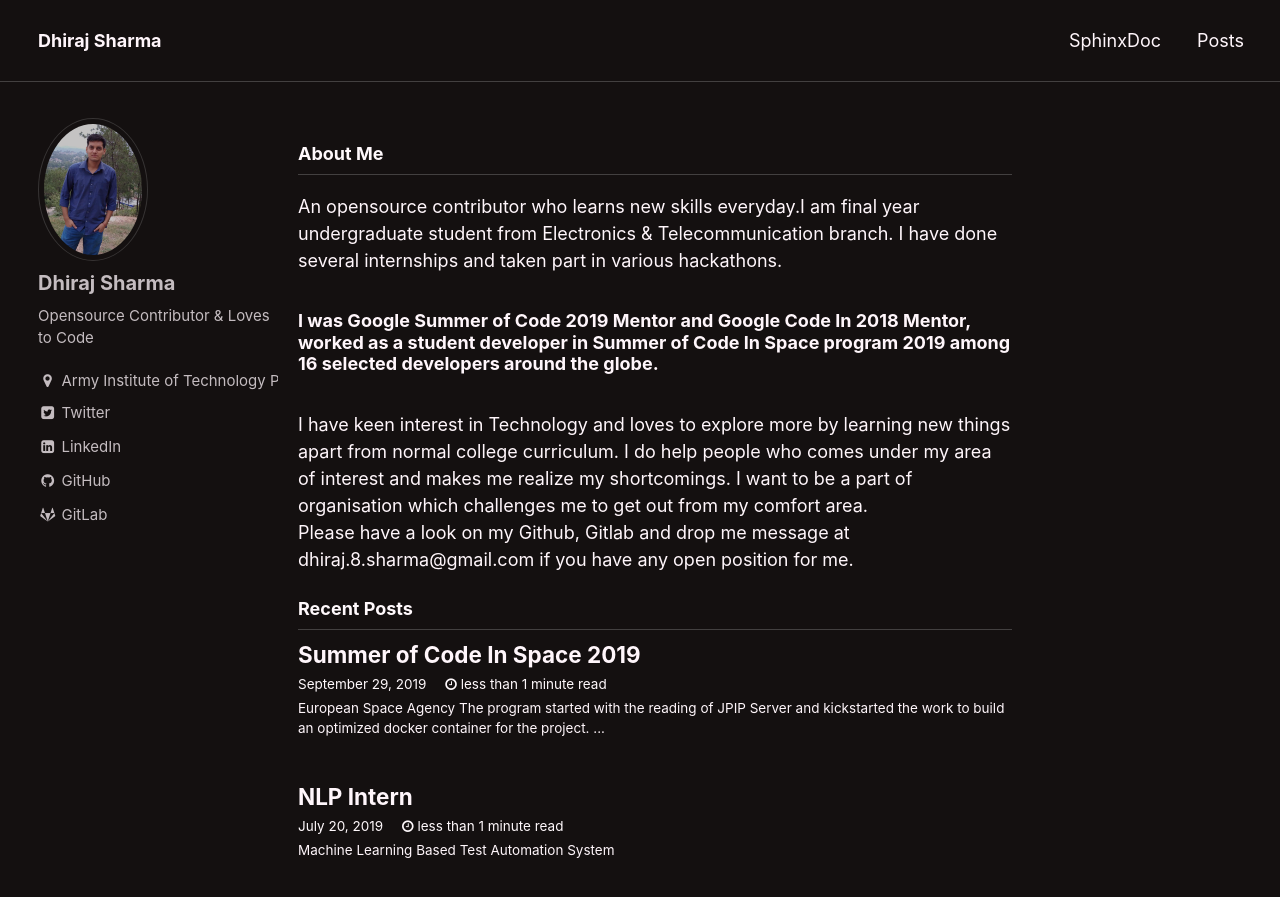
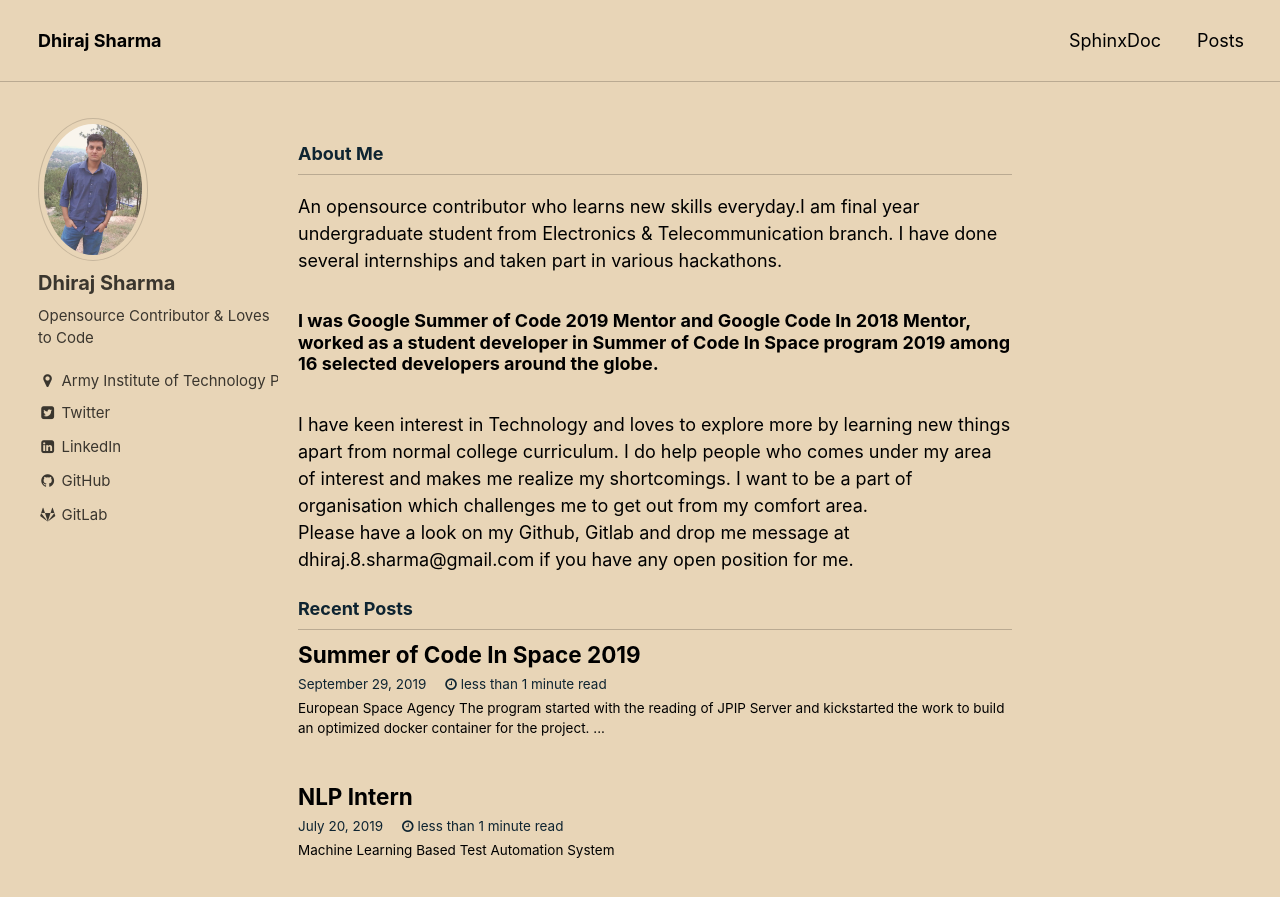
Before and after one commit to Dhiraj240/dhiraj240.github.io, a Jekyll site: the page built from index.html, in a window 1280 px wide and 900 px high. Shown: the top 897 px of the window. Built offline with Jekyll 4.4.1, drawn with Linux system fonts in a browser that asks for light colours; the list of posts is cut into pages by our own code.

Commit message:
Update _config.yml

```diff
--- a/_config.yml
+++ b/_config.yml
@@ -5,7 +5,7 @@
 # For technical reasons, this file is *NOT* reloaded automatically when you use
 # `jekyll serve`. If you change this file, please restart the server process.
 
-minimal_mistakes_skin    : "neon" # "air", "aqua", "contrast", "dark", "dirt", "neon", "mint", "plum", "sunrise"
+minimal_mistakes_skin    : "sunrise" # "air", "aqua", "contrast", "dark", "dirt", "neon", "mint", "plum", "sunrise"
 
 # Site Settings
 locale                   : "en"
@@ -86,7 +86,7 @@
   name             : "Dhiraj Sharma"
   avatar           : "/assets/images/dhiraj.jpg" # path of avatar image, e.g. "/assets/images/bio-photo.jpg"
   bio              : "Opensource Contributor & Loves to Code"
-  location         : "Army Institute of Technology Pune, Maharashtra"
+  location         : "Army Institute of Technology \n Pune, Maharashtra"
   email            :
   uri              :
   home             : # null (default), "absolute or relative url to link to author home"
```
